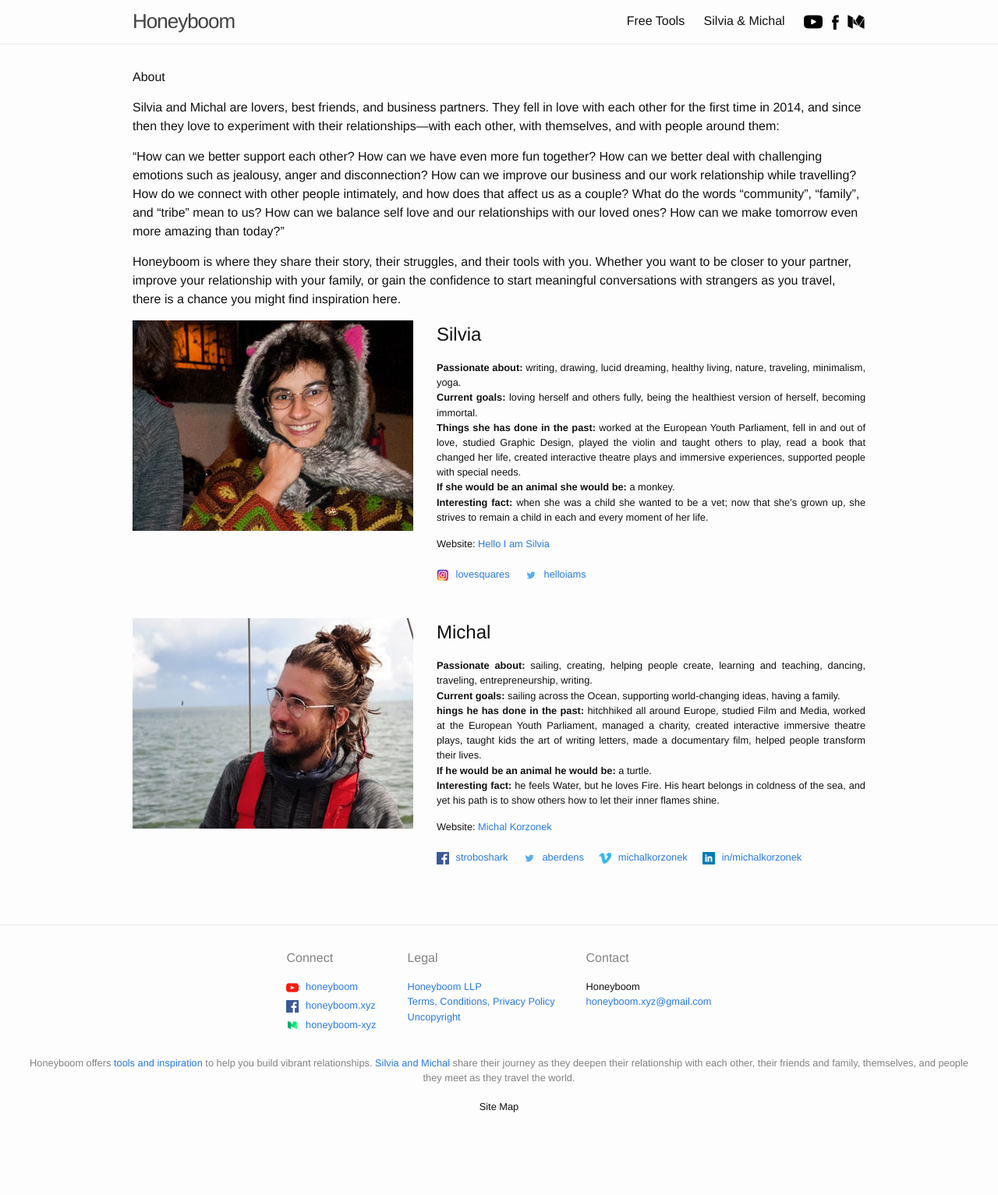
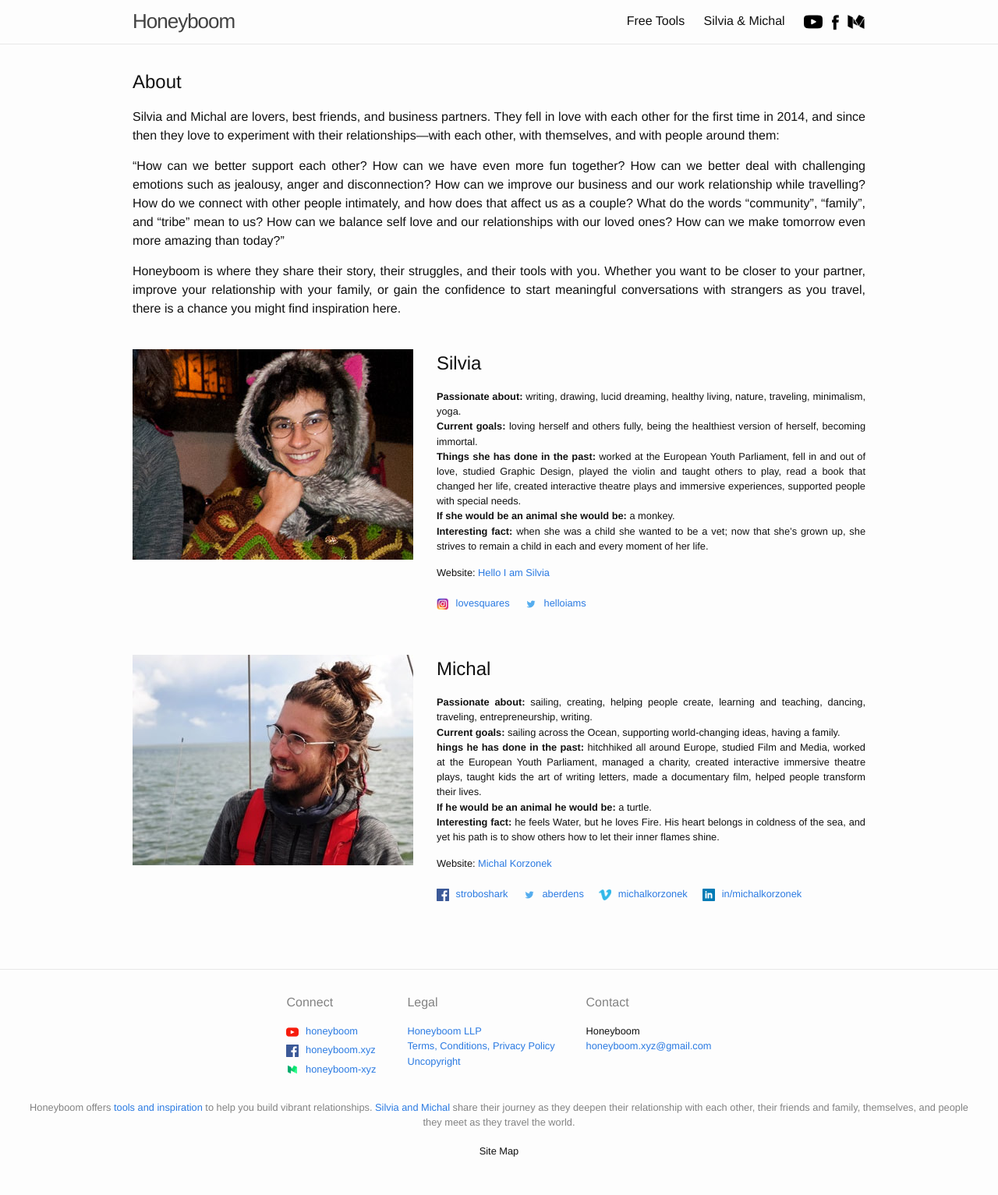
Before and after one commit to Honeyboom/honeyboom.github.io, a Jekyll site: the page built from silvia-michal.html, in a window 1280 px wide. Shown: the whole page at 78% size. Built offline with Jekyll 4.4.1, drawn with Linux system fonts in a browser that asks for light colours; before the commit the page ends 1476 px from its top, so only the background shows below that.

Commit message:
Centered Explore button/Added space and justified text in S&M tab

```diff
--- a/_sass/minima/_layout.scss
+++ b/_sass/minima/_layout.scss
@@ -239,6 +239,10 @@
 }
 
 
+.explore-button {
+	text-align: center;
+	margin-top: $big-spacing-unit;
+}
 
 
 
@@ -503,10 +507,17 @@
  * Silvia & Michal
  */
 
+.silvia-michal-about {
+	margin-bottom: $big-spacing-unit;
+	p {
+		text-align: justify;
+	}
+}
+
 .profile-container {
   display: flex;
   flex-flow: row nowrap;
-  margin-bottom: $spacing-unit;
+  margin-bottom: $big-spacing-unit;
   @include media-query($on-palm) {
     flex-flow: column nowrap;
   }
--- a/silvia-michal.html
+++ b/silvia-michal.html
@@ -4,12 +4,17 @@
 permalink: /silvia-michal/
 ---
 
-<p>About</p>
-<p>Silvia and Michal are lovers, best friends, and business partners. They fell in love with each other for the first time in 2014, and since then they love to experiment with their relationships—with each other, with themselves, and with people around them: </p>
-<p>“How can we better support each other? How can we have even more fun together? How can we better deal with challenging emotions such as jealousy, anger and disconnection? How can we improve our business and our work relationship while travelling? How do we connect with other people intimately, and how does that affect us as a couple? What do the words “community”, “family”, and “tribe” mean to us? How can we balance self love and our relationships with our loved ones? How can we make tomorrow even more amazing than today?”</p>
-<p>Honeyboom is where they share their story, their struggles, and their tools with you. Whether you want to be closer to your partner, improve your relationship with your family, or gain the confidence to start meaningful conversations with strangers as you travel, there is a chance you might find inspiration here.</p>
+<div class="silvia-michal-about">
+	<h2>About</h2>
 
-</p>
+	<p>Silvia and Michal are lovers, best friends, and business partners. They fell in love with each other for the first time in 2014, and since then they love to experiment with their relationships—with each other, with themselves, and with people around them: </p>
+
+	<p>“How can we better support each other? How can we have even more fun together? How can we better deal with challenging emotions such as jealousy, anger and disconnection? How can we improve our business and our work relationship while travelling? How do we connect with other people intimately, and how does that affect us as a couple? What do the words “community”, “family”, and “tribe” mean to us? How can we balance self love and our relationships with our loved ones? How can we make tomorrow even more amazing than today?”</p>
+
+	<p>Honeyboom is where they share their story, their struggles, and their tools with you. Whether you want to be closer to your partner, improve your relationship with your family, or gain the confidence to start meaningful conversations with strangers as you travel, there is a chance you might find inspiration here.</p>
+</div>
+
+
 
 <div class="profile-container">
 	<div class="profile-pic"><img src="/assets/images/hb-silvia.jpg" alt="Silvia's profile picture"></div>
```
Also changed, not shown: _includes/image.html (deleted, +0 -9 lines), _layouts/home.html (+5 -3 lines).
